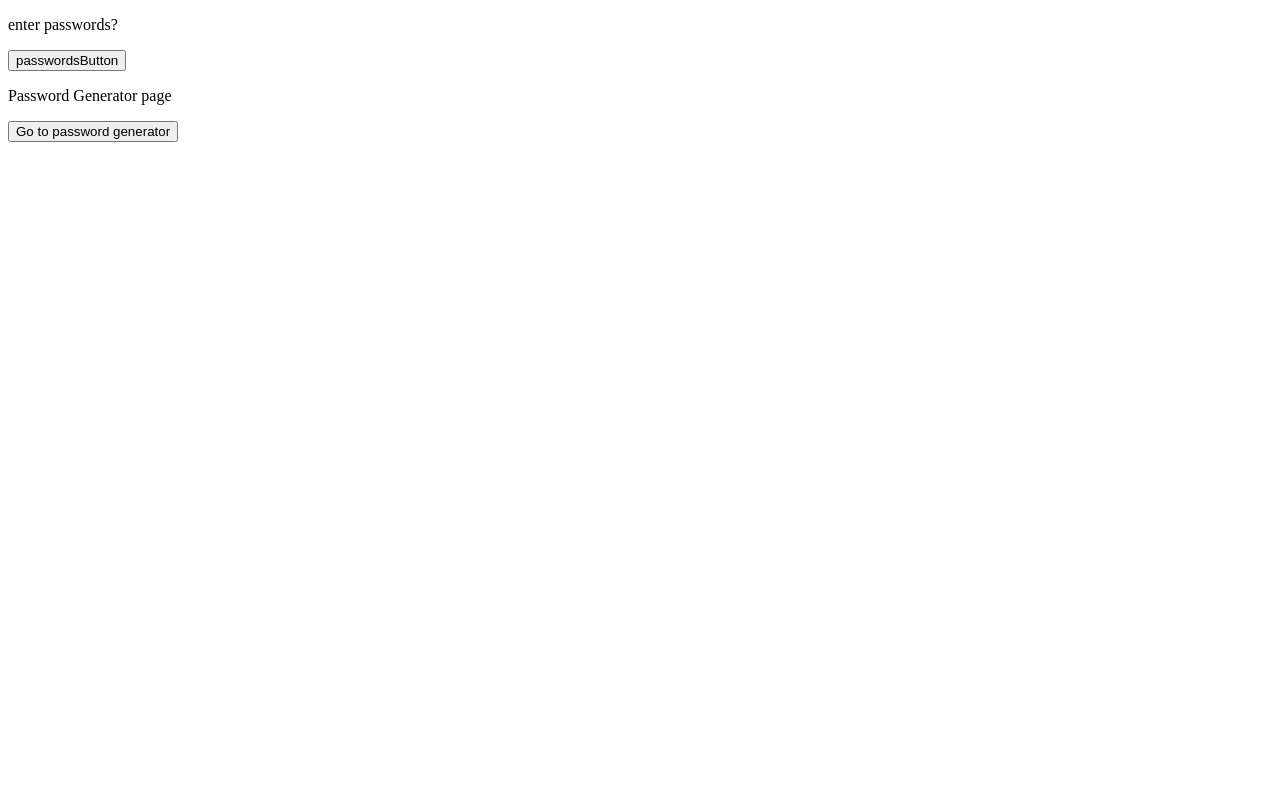
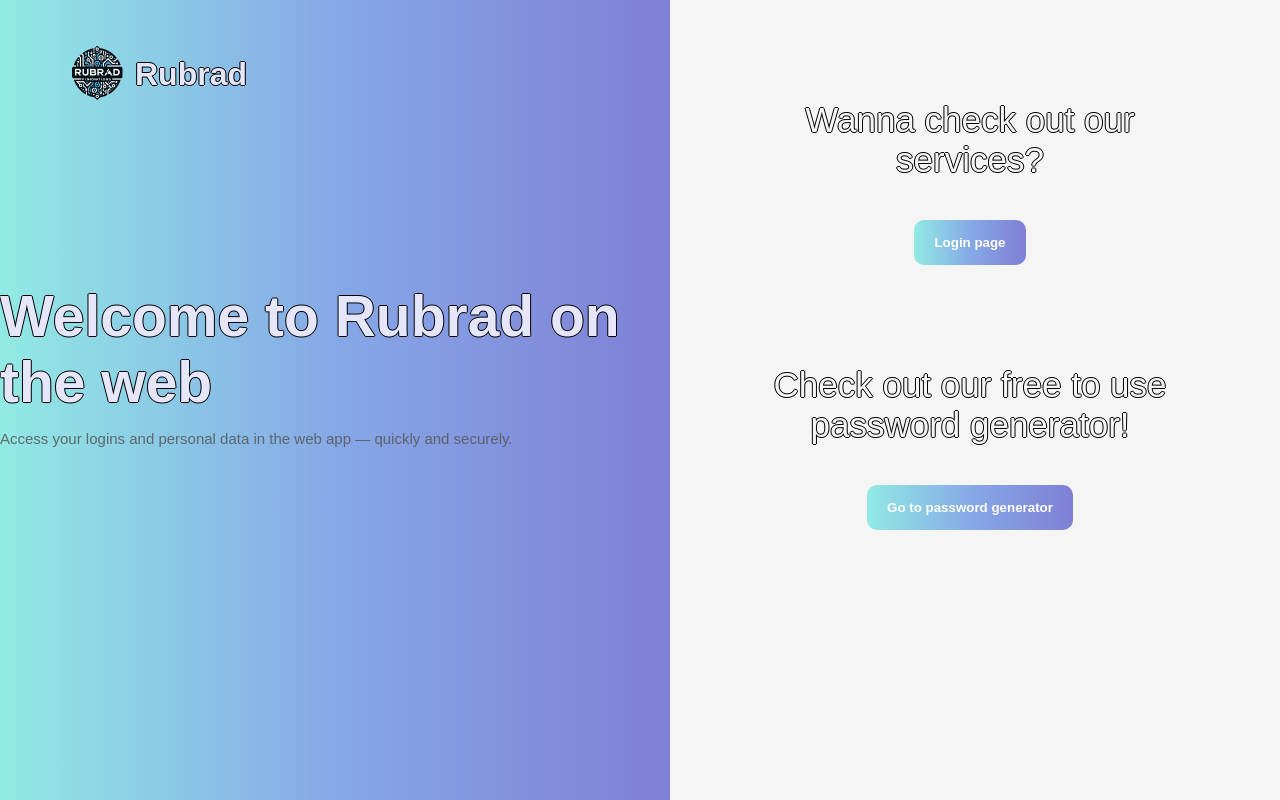
Before and after one commit to Ezpert/Password-Manager, a Django app: page / in a window 1280 px wide. Run offline with Django 4.2, Linux system fonts and the light colour scheme.

Commit message:
12/24/2023 - new additions -> Added logo to library

```diff
--- /dev/null
+++ b/password/static/css/landing.css
@@ -0,0 +1,97 @@
+html, body {
+    margin: 0;
+    padding: 0;
+    border: none;
+   }
+
+
+
+.page-body{
+
+    display: flex;
+    flex-direction: row;
+    height: 100vh;
+
+
+
+}
+
+.greeting-info-div
+{
+    flex: 1;
+    background: #7F7FD5;  /* fallback for old browsers */
+    background: -webkit-linear-gradient(to right, #91EAE4, #86A8E7, #7F7FD5);  /* Chrome 10-25, Safari 5.1-6 */
+    background: linear-gradient(to right, #91EAE4, #86A8E7, #7F7FD5); /* W3C, IE 10+/ Edge, Firefox 16+, Chrome 26+, Opera 12+, Safari 7+ */
+    margin: 0px 0px 0px 0px;
+    /*position: absolute;*/
+    /*top: 0;*/
+    /*bottom: 0;*/
+    /*left: 0;*/
+    /*right: 30px;*/
+
+
+}
+
+.logo-div{
+    display: flex;
+    padding: 35px 0px 130px 60px;
+}
+
+.rubrad-logo{
+    width: 75px;
+    height: 75px;
+}
+
+.logo-text{
+    color: lavender;
+    text-shadow: -1px 0 black, 0 1px black, 1px 0 black, 0 -1px black;
+    font-family: Montserrat, sans-serif;
+}
+
+.greeting-header{
+    margin-bottom: 0px;
+    font-size: 57px;
+     max-width: 770px;
+    color: lavender;
+    font-family: Montserrat, sans-serif;
+    text-shadow: -1px 0 black, 0 1px black, 1px 0 black, 0 -1px black;
+}
+
+.greeting-paragraph{
+    font-size: 15px;
+    font-weight: 500;
+    color: rgba(88, 89, 89, 0.87);
+    font-family: Montserrat, sans-serif;
+}
+
+
+.password-generator-service{
+    padding: 0px 110px 0px 100px;
+    background: whitesmoke;
+    width: 50vh;
+    text-align: center;
+}
+
+.check-services-text{
+    margin-bottom: 0px;
+    font-size: 35px;
+     max-width: 770px;
+    color: whitesmoke;
+    font-family: Montserrat, sans-serif;
+    text-shadow: -1px 0 black, 0 1px black, 1px 0 black, 0 -1px black;
+    text-align: center;
+    margin-top: 100px;
+    margin-bottom: 40px;
+}
+
+.login-button{
+    padding: 15px 20px 15px 20px;
+    border: none;
+    border-radius: 10px;
+    font-family: Montserrat, sans-serif;
+    color: white;
+    font-weight: 700;
+    background-image: linear-gradient(to right, #91EAE4 0%, #86A8E7 51%, #7F7FD5 100%);
+    align
+
+}
--- a/password/templates/landing.html
+++ b/password/templates/landing.html
@@ -3,31 +3,52 @@
 <head>
     <meta charset="UTF-8">
     <title>Home Page</title>
+    {% load static %}
+    <link rel="stylesheet" type="text/css" href="{% static 'css/landing.css' %}">
+
 </head>
 <body>
 
-<div>
+    <div class = "page-body">
 
-<p>enter passwords?</p>
+        <div class="greeting-info-div">
+
+            <div class="logo-div">
+
+                <img src="{% static 'password/RubradLogoCorrect.png' %}" class="rubrad-logo">
+                <h1 class="logo-text">Rubrad</h1>
+
+
+            </div>
+            <div class="greeting-text-div">
+
+                <h1 class="greeting-header">Welcome to Rubrad on the web</h1>
+                <p class="greeting-paragraph">Access your logins and personal data in the web app — quickly and securely.</p>
+            </div>
+
+    </div>
+    <div class = "password-generator-service">
+
+    <p class = "check-services-text">Wanna check out our services?</p>
     <form action="login/" method="GET">
         {% csrf_token %}
 
-    <input type="submit" value="passwordsButton">
+        <input type="submit" value="Login page" class = "login-button">
     </form>
 
 
 
-</div>
 
-<div>
-
-    <p>Password Generator page</p>
+        <p class = "check-services-text">Check out our free to use password generator!</p>
 
         <!-- Link to the Password Generator page -->
         <form action="generate_password/" method="POST">
             {% csrf_token %}
-        <input type="submit" value="Go to password generator">
+            <input type="submit" value="Go to password generator" class = "login-button">
         </form>
+
+    </div>
+
 
     </div>
 
--- a/passwordMan/settings.py
+++ b/passwordMan/settings.py
@@ -77,7 +77,7 @@ DATABASES = {
         'ENGINE': 'django.db.backends.mysql',
         'NAME': 'passwords',
         'USER': 'root',
-        'PASSWORD': 'rIu5^e0NsYH1',
+        'PASSWORD': '',
         'HOST': 'localhost',
         'PORT': '3306',
     }
```
Also changed, not shown: password/static/css/PasswordGenerator.css (+15 -0 lines), password/templates/PasswordGenerator.html (+32 -10 lines). Lines whose indentation alone changed are shown as unchanged.
